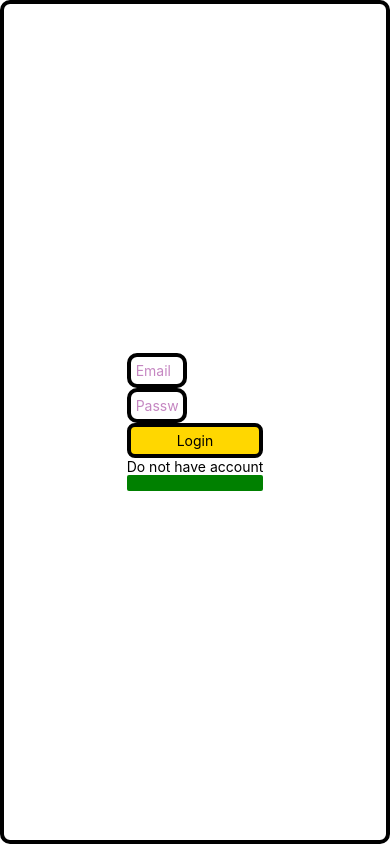
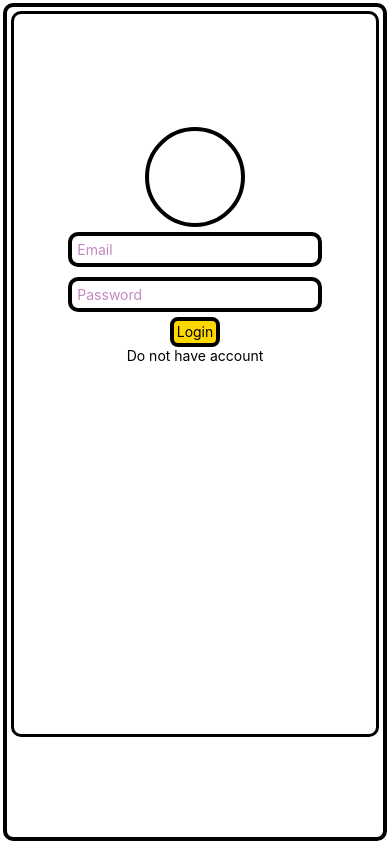
Before and after one commit to Attu100/Attu, a React Native app: screen / in a window 390 px wide. Built offline with nearby package versions, Linux system fonts and the light colour scheme.

Commit message:
save all the change

```diff
--- a/App.js
+++ b/App.js
@@ -12,9 +12,8 @@ export default function App() {
 const styles = StyleSheet.create({
   container: {
     flex: 1,
-    alignItems: 'center',
-    justifyContent: 'center',
     borderRadius:10,
-    borderWidth:4
+    borderWidth:4,
+    margin:3
   },
 });
--- a/Framework/Screens/Login.js
+++ b/Framework/Screens/Login.js
@@ -9,6 +9,10 @@ const {password,setPassword}=useState("")
 
     return (
     <View style={styles.container}>
+        <View style={styles.profileImage}>
+
+        </View>
+
             <TextInput
                 placeholder="Email"
                 style={styles.inputField}
@@ -21,33 +25,49 @@ const {password,setPassword}=useState("")
             />
             <TouchableOpacity
                 style={styles.button}
-                // onPress={navigation.navigate("Home")}
+
             >
                 <Text>Login</Text>
             </TouchableOpacity>
-            <Text>Do not have account</Text> <Button value="create account" color="green"/>
-        </View>
+            <Text>Do not have account</Text>
+
+    </View>
     )
     }
 
 
 const styles=StyleSheet.create({
     container:{
-        marginTop:StatusBar.currentHeight
+        marginTop:StatusBar.currentHeight,
+        flex:1,
+        borderWidth:3,
+        borderRadius:10,
+       paddingTop:"30%",
+        alignItems:"center",
+        margin:4,
+        marginBottom:100
     },
     inputField:{
-        width:60,
+        width:"70%",
         borderRadius:10,
         borderWidth:4,
         color:"#8605807a",
-        padding:5
+        padding:5,
+        margin:5
     },
     button:{
+        width:50,
+        height:30,
         backgroundColor:"gold",
         borderRadius:8,
         padding:5,
         borderWidth:4,
         justifyContent:"center",
         alignItems:"center"
+    },
+    profileImage:{
+        width:100,
+        height:100,borderRadius:50,
+        borderWidth:4
     }
 })
```
Also changed, not shown: Framework/Screens/Leagues.js (added, +12 -0 lines), Framework/Screens/OurPlans.js (added, +39 -0 lines), Framework/Screens/PaymentMethod.js (added, +12 -0 lines), Framework/Screens/RefundPolicy.js (added, +16 -0 lines).
